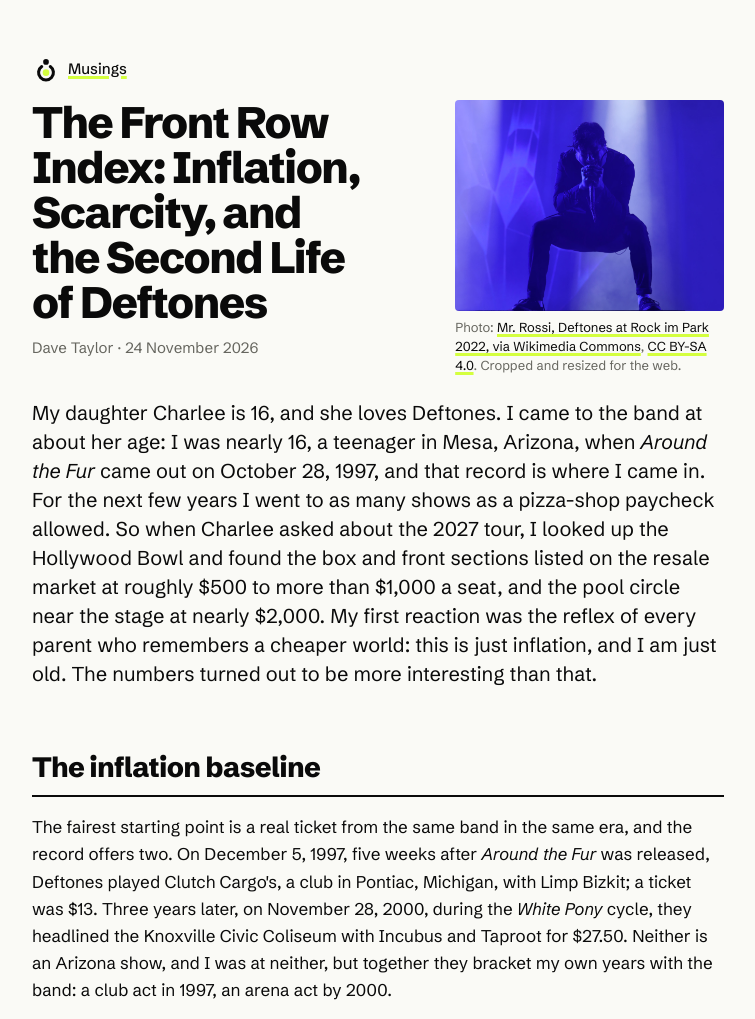
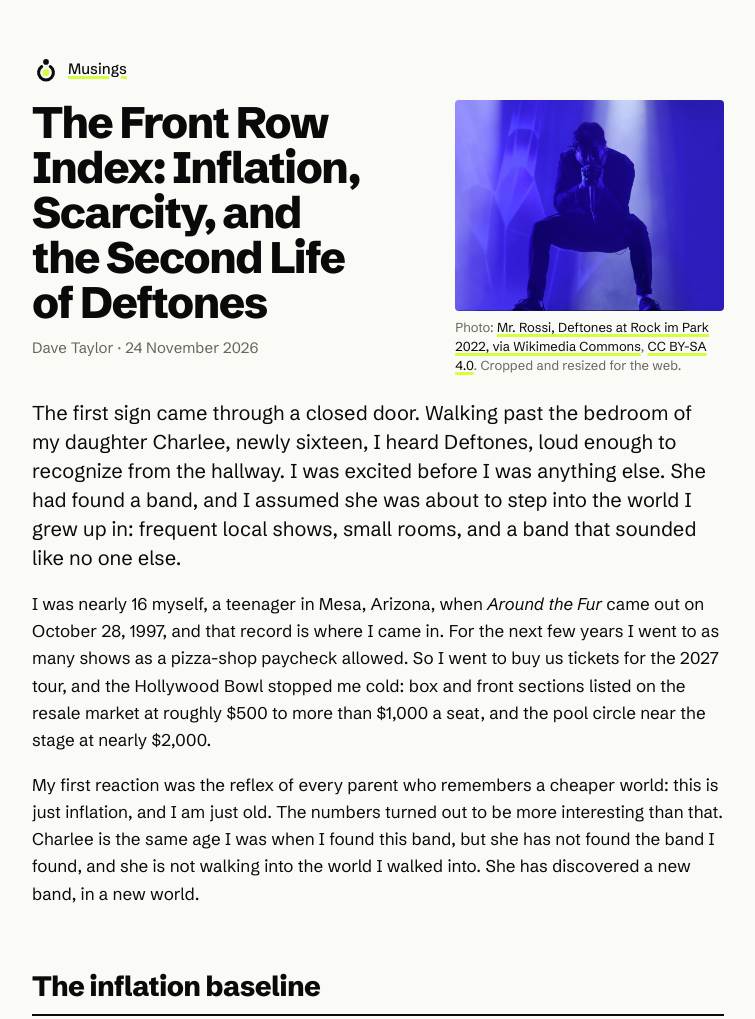
Before and after one commit to lifehug/lifehug.com, a plain HTML site: page deftones/index.html in a window 1280 px wide. Shown: the top 1019 px of the page, without its empty margins (262-1017 px from the left). Drawn offline with Linux system fonts and the light colour scheme.

Commit message:
Musings: Deftones opening rewrite (#2)
Replace the single lede with three paragraphs, and retell the close of A new world from Charlee's side of the same band.

Co-authored-by: Cursor Agent <cursoragent@cursor.com>

```diff
--- a/deftones/index.html
+++ b/deftones/index.html
@@ -63,7 +63,11 @@ svg text.val{fill:var(--text); font-weight:700}
 </figure>
 </div>
 
-<p class="lede">My daughter Charlee is 16, and she loves Deftones. I came to the band at about her age: I was nearly 16, a teenager in Mesa, Arizona, when <i>Around the Fur</i> came out on October 28, 1997, and that record is where I came in. For the next few years I went to as many shows as a pizza-shop paycheck allowed. So when Charlee asked about the 2027 tour, I looked up the Hollywood Bowl and found the box and front sections listed on the resale market at roughly $500 to more than $1,000 a seat, and the pool circle near the stage at nearly $2,000. My first reaction was the reflex of every parent who remembers a cheaper world: this is just inflation, and I am just old. The numbers turned out to be more interesting than that.</p>
+<p class="lede">The first sign came through a closed door. Walking past the bedroom of my daughter Charlee, newly sixteen, I heard Deftones, loud enough to recognize from the hallway. I was excited before I was anything else. She had found a band, and I assumed she was about to step into the world I grew up in: frequent local shows, small rooms, and a band that sounded like no one else.</p>
+
+<p>I was nearly 16 myself, a teenager in Mesa, Arizona, when <i>Around the Fur</i> came out on October 28, 1997, and that record is where I came in. For the next few years I went to as many shows as a pizza-shop paycheck allowed. So I went to buy us tickets for the 2027 tour, and the Hollywood Bowl stopped me cold: box and front sections listed on the resale market at roughly $500 to more than $1,000 a seat, and the pool circle near the stage at nearly $2,000.</p>
+
+<p>My first reaction was the reflex of every parent who remembers a cheaper world: this is just inflation, and I am just old. The numbers turned out to be more interesting than that. Charlee is the same age I was when I found this band, but she has not found the band I found, and she is not walking into the world I walked into. She has discovered a new band, in a new world.</p>
 
 <h2 id="inflation-baseline">The inflation baseline</h2>
 
@@ -272,7 +276,7 @@ svg text.val{fill:var(--text); font-weight:700}
 
 <h2 id="a-new-world">A new world</h2>
 
-<p>Charlee does not think of Deftones as a band from my youth. To her they are simply a band, as current as anything in her feed, and the price of seeing them is the price of something she values. I grew up in an economy where the show was the cheap part and the record was the investment. She is growing up in the inverse, where the music is nearly free and the room is the luxury.</p>
+<p>Charlee is the age I was in 1997, and the name on her speaker is the same one that was on mine. It is not the same band. To her, Deftones are simply current, as present as anything in her feed, and the price of seeing them is the price of something she values. I grew up in an economy where the show was the cheap part and the record was the investment. She is growing up in the inverse, where the music is nearly free and the room is the luxury.</p>
 
 <p>On Wednesday, May 19, 2027, I am taking her to see them at the Hollywood Bowl. Somewhere in that bowl there will be a man my age doing this same arithmetic, standing next to a teenager who has never once thought about it. That, more than any multiple in these tables, is what has changed.</p>
 
```
